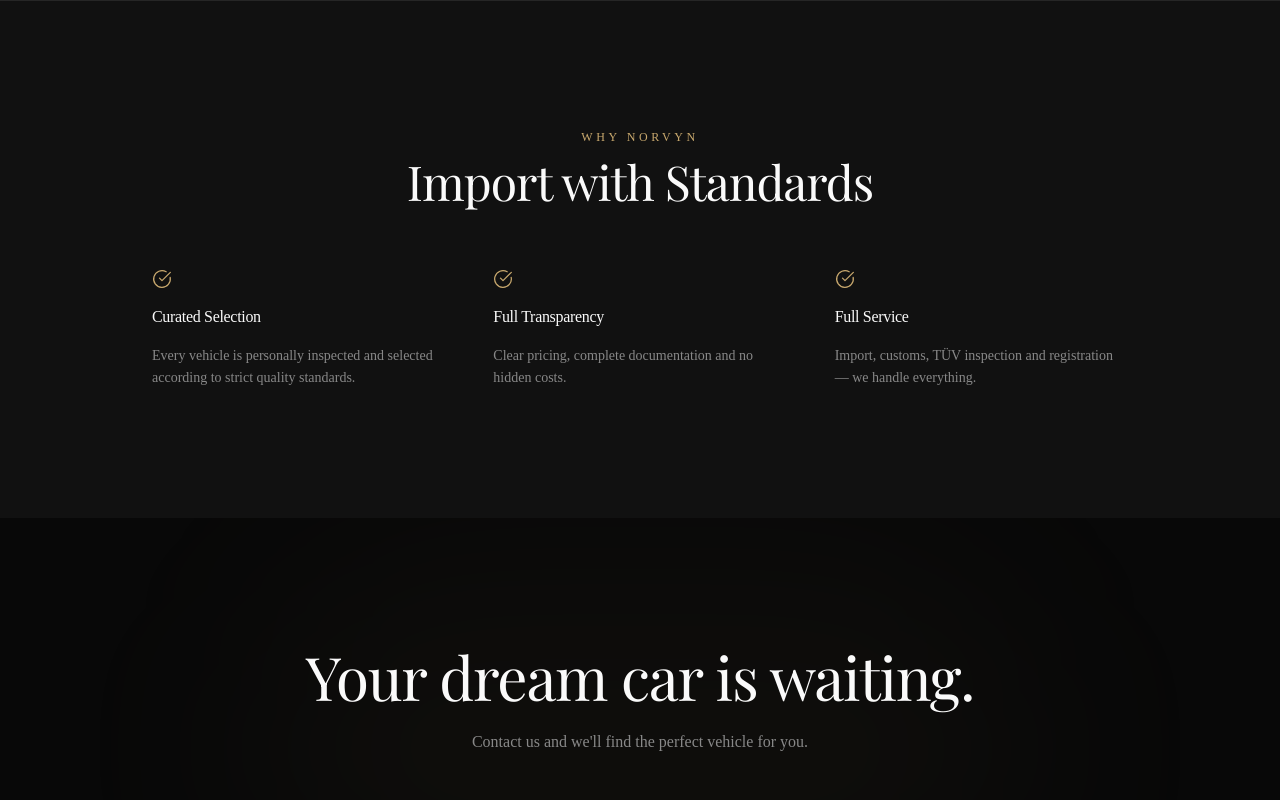
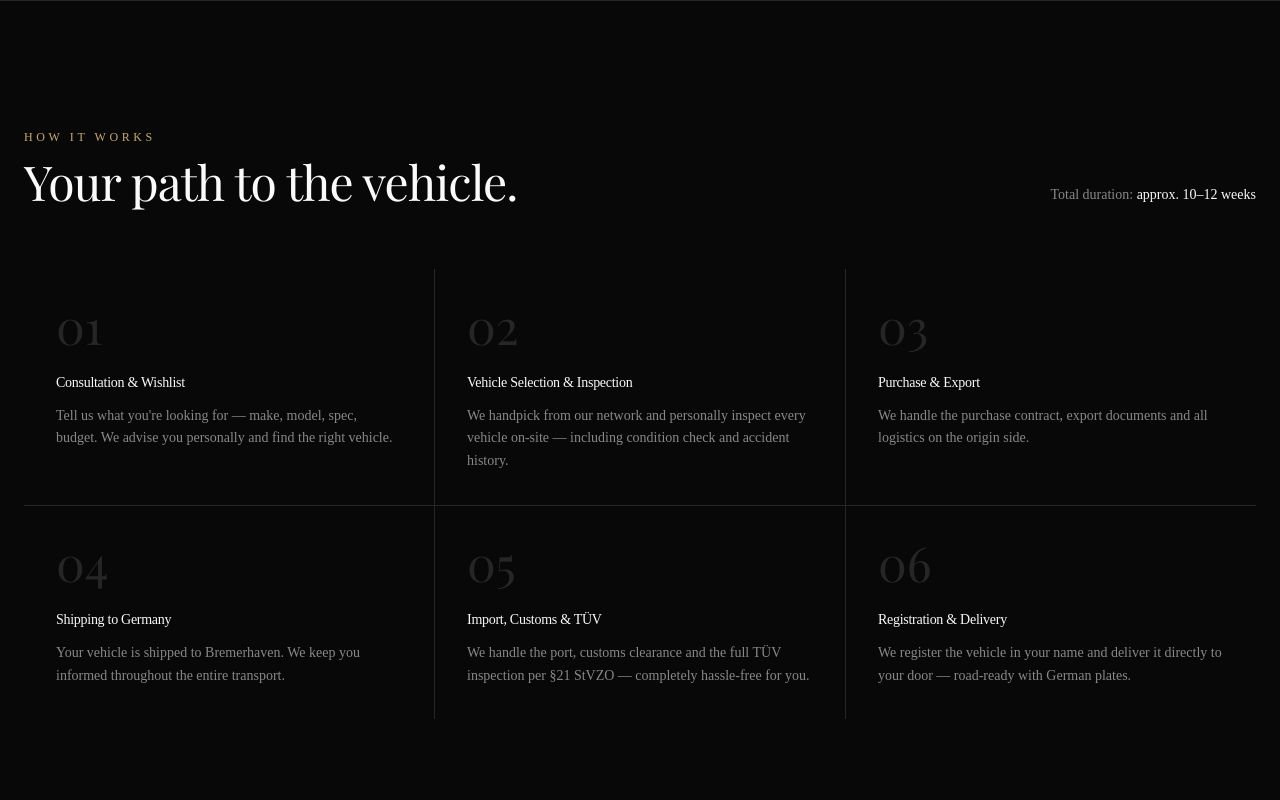
Before and after one commit to nicobaeuerle1-cyber/imports, a Next.js app in the folder norvyn-motors/: page /en in a window 1280 px wide. Shown: the part 1620-2420 px from the top of the page. Built offline with nearby package versions, Linux system fonts and the light colour scheme; no server answers.

Commit message:
Add import process section to homepage
6-step visual grid showing the full import journey from consultation to
delivery — with ~10–12 week duration shown. No platform or source names
mentioned. Translations in DE + EN.

https://claude.ai/code/session_01VzW4pX27r9Z2dJ6UYJoEkg

```diff
--- a/norvyn-motors/app/[locale]/page.tsx
+++ b/norvyn-motors/app/[locale]/page.tsx
@@ -197,6 +197,43 @@ export default async function HomePage({
         </div>
       </section>
 
+      {/* ── Import Process ────────────────────────────────────── */}
+      <section className="border-t border-border py-24 lg:py-32">
+        <div className="mx-auto max-w-7xl px-6">
+          <div className="mb-16 flex flex-col items-start gap-4 md:flex-row md:items-end md:justify-between">
+            <div>
+              <p className="eyebrow mb-3">{t('process.eyebrow')}</p>
+              <h2 className="font-display text-4xl text-foreground sm:text-5xl">
+                {t('process.title')}
+              </h2>
+            </div>
+            <p className="font-sans text-sm text-muted md:text-right">
+              {t('process.duration_label')}{' '}
+              <span className="text-foreground">{t('process.duration_value')}</span>
+            </p>
+          </div>
+
+          <div className="grid grid-cols-1 gap-px bg-border sm:grid-cols-2 lg:grid-cols-3">
+            {([
+              'step_1', 'step_2', 'step_3', 'step_4', 'step_5', 'step_6',
+            ] as const).map((key, i) => (
+              <div key={key} className="group relative bg-background p-8 transition-colors duration-300 hover:bg-surface">
+                <span className="mb-6 block font-display text-5xl text-border transition-colors duration-300 group-hover:text-gold/20">
+                  {String(i + 1).padStart(2, '0')}
+                </span>
+                <h3 className="mb-3 font-sans text-sm font-medium text-foreground">
+                  {t(`process.${key}_title` as never)}
+                </h3>
+                <p className="font-sans text-sm leading-relaxed text-muted">
+                  {t(`process.${key}_desc` as never)}
+                </p>
+                <div className="absolute bottom-0 left-0 h-px w-0 bg-gold transition-all duration-500 group-hover:w-full" />
+              </div>
+            ))}
+          </div>
+        </div>
+      </section>
+
       {/* ── Why Norvyn ────────────────────────────────────────── */}
       <section className="border-t border-border bg-surface py-24 lg:py-32">
         <div className="mx-auto max-w-5xl px-6">
--- a/norvyn-motors/messages/de.json
+++ b/norvyn-motors/messages/de.json
@@ -49,6 +49,24 @@
       "transparent_desc": "Klare Preise, lückenlose Dokumentation und keine versteckten Kosten.",
       "fullservice_title": "Vollservice aus einer Hand",
       "fullservice_desc": "Import, Verzollung, TÜV-Abnahme und Zulassung — wir kümmern uns um alles."
+    },
+    "process": {
+      "eyebrow": "So funktioniert's",
+      "title": "Ihr Weg zum Fahrzeug.",
+      "duration_label": "Gesamtdauer:",
+      "duration_value": "ca. 10–12 Wochen",
+      "step_1_title": "Beratung & Wunschfahrzeug",
+      "step_1_desc": "Sie schildern uns Ihre Vorstellungen — Marke, Modell, Ausstattung, Budget. Wir beraten Sie persönlich und finden das passende Fahrzeug.",
+      "step_2_title": "Fahrzeugauswahl & Besichtigung",
+      "step_2_desc": "Wir wählen handverlesen aus unserem Netzwerk und besichtigen jedes Fahrzeug persönlich vor Ort — inklusive Zustandsprüfung und Unfallhistorie.",
+      "step_3_title": "Kaufabwicklung & Export",
+      "step_3_desc": "Wir übernehmen Kaufvertrag, Exportdokumente und die gesamte Abwicklung auf der Herkunftsseite.",
+      "step_4_title": "Verschiffung nach Deutschland",
+      "step_4_desc": "Ihr Fahrzeug wird per Schiff nach Bremerhaven transportiert. Wir halten Sie während des gesamten Transports auf dem Laufenden.",
+      "step_5_title": "Einfuhr, Zoll & TÜV",
+      "step_5_desc": "Wir kümmern uns um Hafen, Verzollung und die TÜV-Vollabnahme gemäß §21 StVZO — vollständig und ohne Aufwand für Sie.",
+      "step_6_title": "Zulassung & Lieferung",
+      "step_6_desc": "Wir lassen das Fahrzeug auf Sie zu und liefern es direkt zu Ihnen — fahrbereit, mit deutschen Kennzeichen."
     },
     "cta_section": {
       "title": "Ihr Traumwagen wartet.",
--- a/norvyn-motors/messages/en.json
+++ b/norvyn-motors/messages/en.json
@@ -49,6 +49,24 @@
       "transparent_desc": "Clear pricing, complete documentation and no hidden costs.",
       "fullservice_title": "Full Service",
       "fullservice_desc": "Import, customs, TÜV inspection and registration — we handle everything."
+    },
+    "process": {
+      "eyebrow": "How it works",
+      "title": "Your path to the vehicle.",
+      "duration_label": "Total duration:",
+      "duration_value": "approx. 10–12 weeks",
+      "step_1_title": "Consultation & Wishlist",
+      "step_1_desc": "Tell us what you're looking for — make, model, spec, budget. We advise you personally and find the right vehicle.",
+      "step_2_title": "Vehicle Selection & Inspection",
+      "step_2_desc": "We handpick from our network and personally inspect every vehicle on-site — including condition check and accident history.",
+      "step_3_title": "Purchase & Export",
+      "step_3_desc": "We handle the purchase contract, export documents and all logistics on the origin side.",
+      "step_4_title": "Shipping to Germany",
+      "step_4_desc": "Your vehicle is shipped to Bremerhaven. We keep you informed throughout the entire transport.",
+      "step_5_title": "Import, Customs & TÜV",
+      "step_5_desc": "We handle the port, customs clearance and the full TÜV inspection per §21 StVZO — completely hassle-free for you.",
+      "step_6_title": "Registration & Delivery",
+      "step_6_desc": "We register the vehicle in your name and deliver it directly to your door — road-ready with German plates."
     },
     "cta_section": {
       "title": "Your dream car is waiting.",
```
